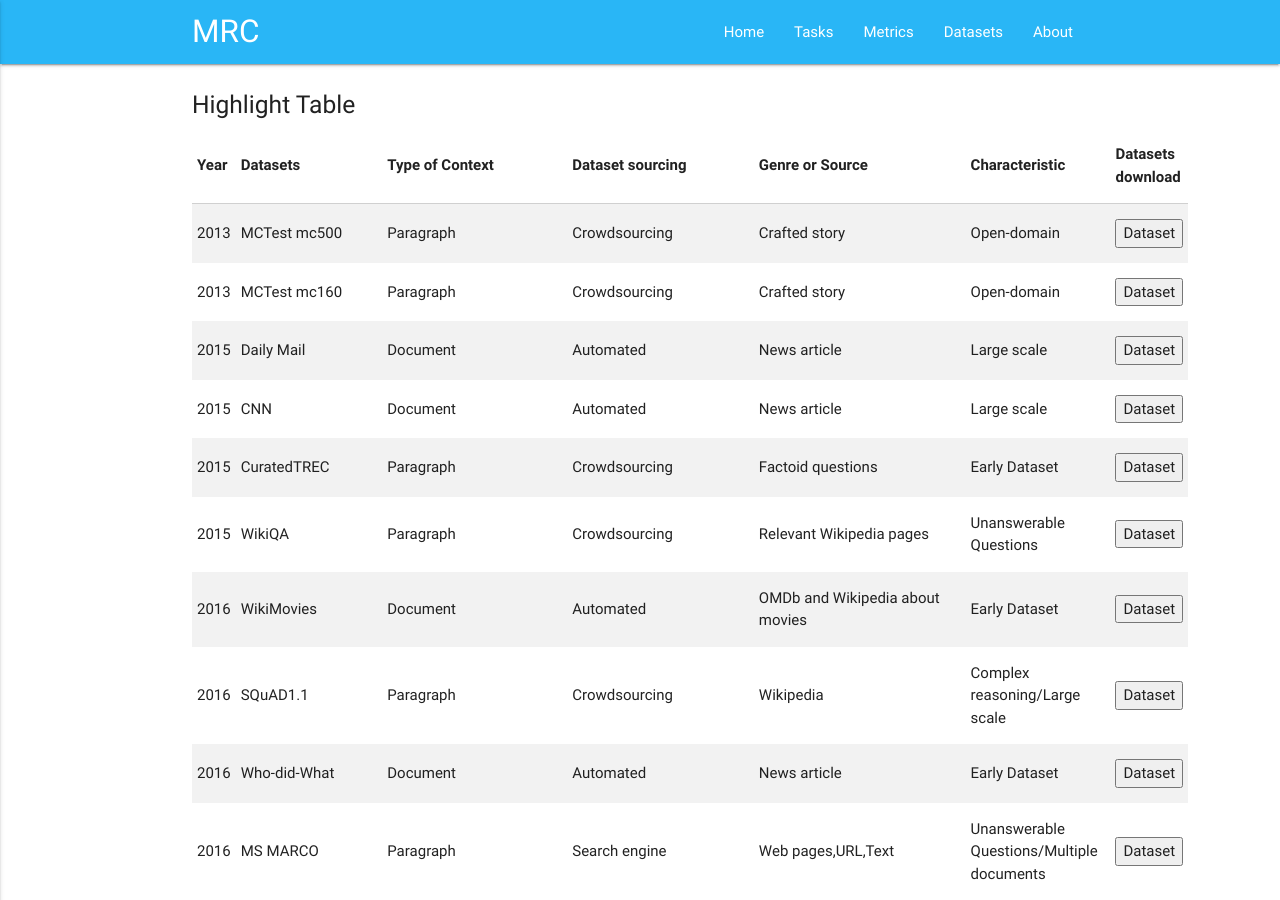
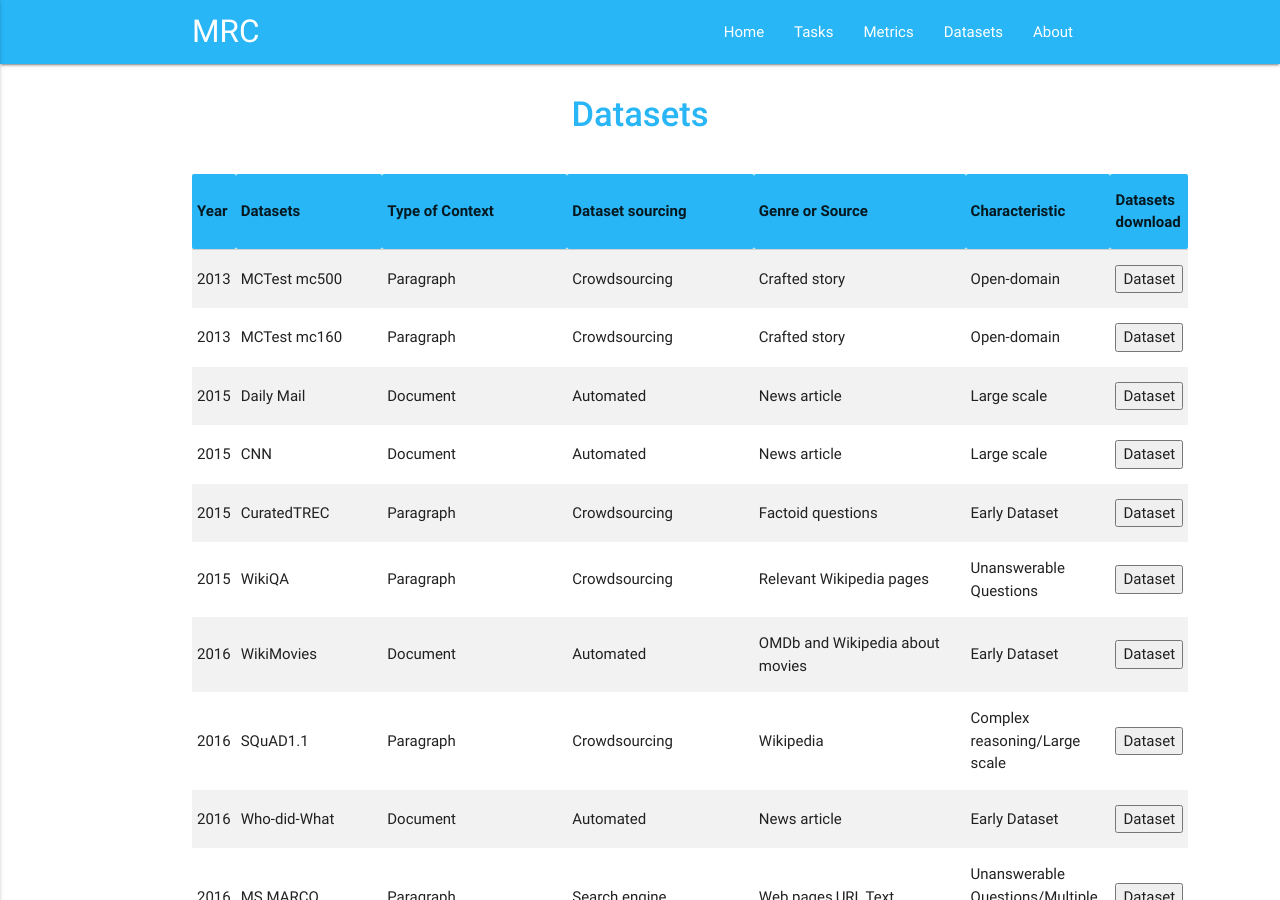
Before and after one commit to MRC-Datasets/MRC-Datasets.github.io, a Jekyll site: the page built from example3.md, in a window 1280 px wide and 900 px high. Built offline with Jekyll 4.4.1, drawn with Linux system fonts in a browser that asks for light colours.

Commit message:
Update example3.md

```diff
--- a/example3.md
+++ b/example3.md
@@ -4,13 +4,16 @@ title: Datasets
 permalink: /Datasets/
 ---
 
+<h1 class="page-title">{{ page.title | escape }}</h1>
+
+
+
 <div class="section">
-    <h5>Highlight Table</h5>
     <div class="row">
-          <div class="col s10">
+          <div class="col s12">
             <table class="striped">
               <thead>
-                <tr>
+                <tr bgcolor="#29b6f6">
         <th>Year</th>
         <th>Datasets</th>
         <th>Type of Context</th>
```
